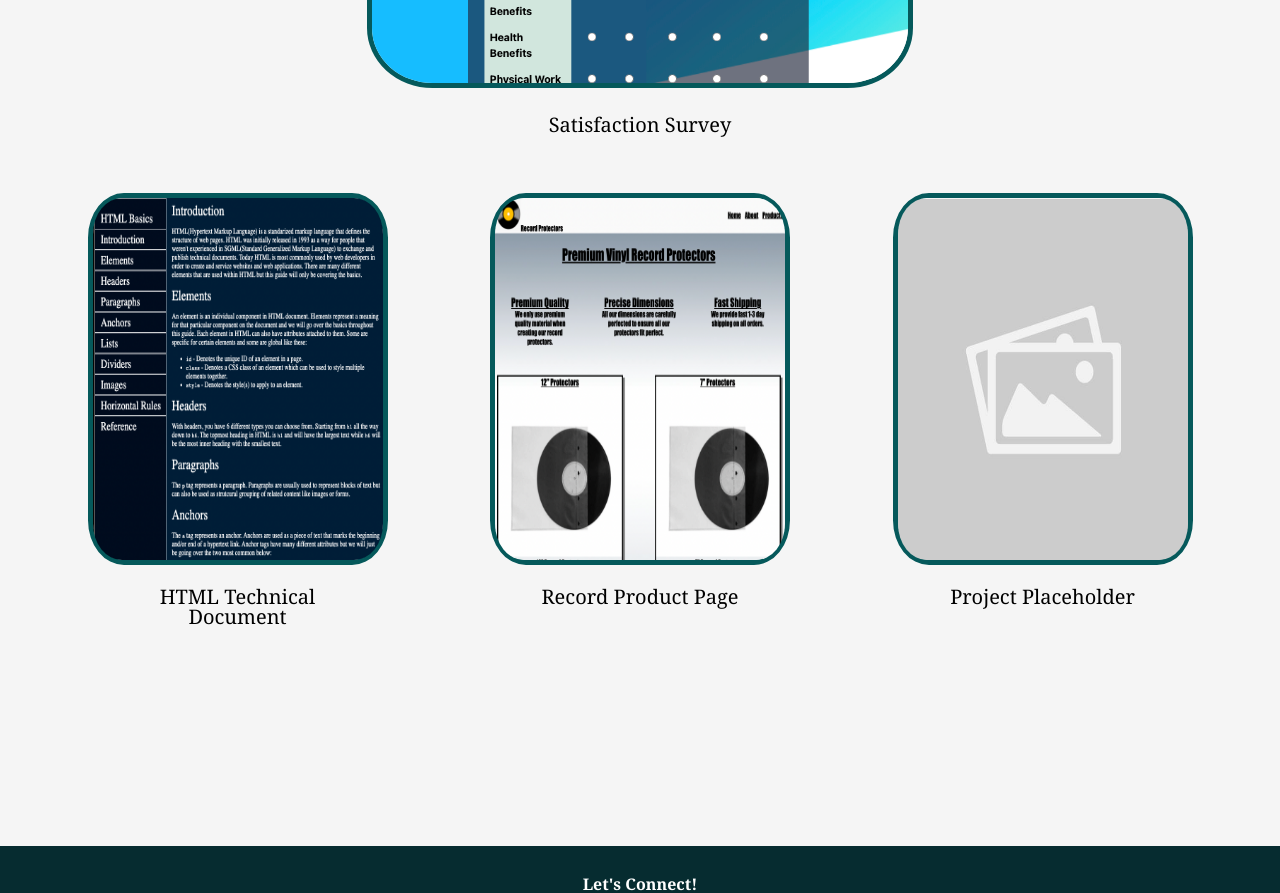
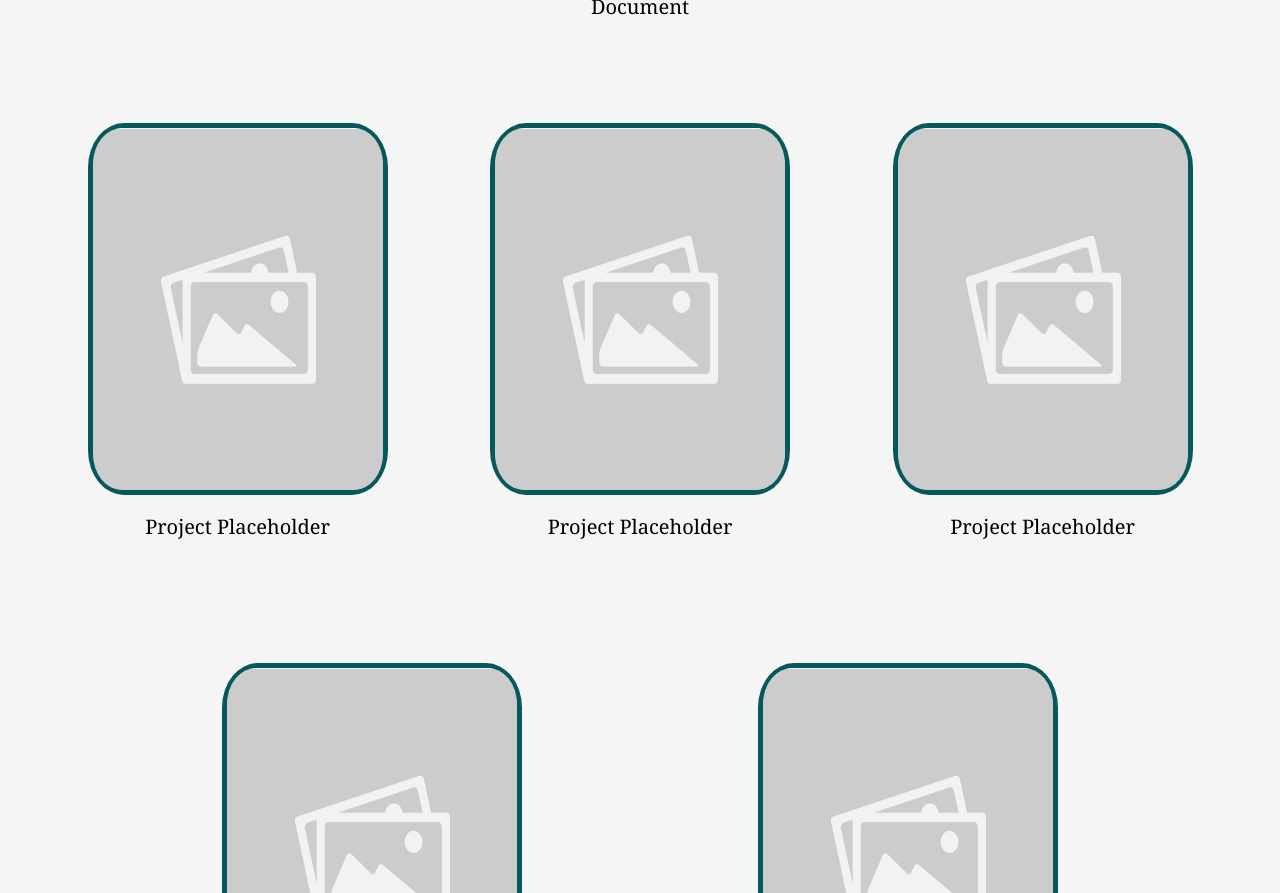
Before and after one commit to Doolittle28/professional-portfolio, a plain HTML site: page index.html in a window 1280 px wide. Shown: the part 1430-2323 px from the top of the page. Drawn offline with Linux system fonts and the light colour scheme.

Commit message:
updates to html and css

```diff
--- a/index.html
+++ b/index.html
@@ -20,6 +20,9 @@
                 <li id="nav-link"><a href="#intro">About</a></li>
                 <li id="nav-link"><a href="#projects">Projects</a></li>
                 <li id="nav-link"><a href="#contact">Contact</a></li>
+                <li id="nav-link"><a
+                        href="https://drive.google.com/file/d/1a-aoEqeF8p5s74BLm0vSZc1tuDmpIUOR/view?usp=sharing"
+                        target="_blank">Resume</a></li>
             </ul>
         </nav>
     </header>
@@ -39,8 +42,8 @@
         </div>
         <div class="about-me">
             <h2>About Me</h2>
-            <p>I am a web developer with a strong understanding of HTML and CSS while working on my knowledge of
-                JavaScript and Git version control.
+            <p>I am a web developer with a strong understanding of HTML and CSS as well as skills in Javascript,
+                Bootstrap, Web APIs, and Git version control.
                 I am a father, a lover of all things tech, a dream chaser, and occassionally a purveyor of knowledge. My
                 goal is to continuously grow as a developer and to constantly strive to do work I
                 believe in and am proud of.
@@ -49,17 +52,15 @@
     </section>
 
     <!--PROJECTS-->
-    <section id="projects">
-        <div class="project-main">
+    <section id="projects" class="projects">
+        <div class="project-card">
             <a href="https://codepen.io/doolittle28/pen/wvqgvJr" target="_blank">
-                <img class="project-image-main" src="./Assets/images/surveypage.jpg" alt="Survey Project" width="100%"
+                <img class="project-image" src="./Assets/images/surveypage.jpg" alt="Survey Project" width="100%"
                     height="100%">
                 <p class="project-title">Satisfaction Survey</p>
             </a>
         </div>
-    </section>
 
-    <section class="projects">
         <div class="project-card">
             <a href="https://codepen.io/doolittle28/pen/GRvVVjg" target="_blank">
                 <img class="project-image" src="./Assets/images/technicalpage.png" alt="Technical Project" width="100%"
@@ -72,6 +73,34 @@
                 <img class="project-image" src="./Assets/images/productpage.png" alt="Product Project" width="100%"
                     height="100%">
                 <p class="project-title">Record Product Page</p>
+            </a>
+        </div>
+
+        <div class="project-card">
+            <img class="project-image" src="./Assets/images/placeholder.jpeg" alt="Placeholder" width="100%"
+                height="100%">
+            <p class="project-title">Project Placeholder</p>
+            </a>
+        </div>
+
+        <div class="project-card">
+            <img class="project-image" src="./Assets/images/placeholder.jpeg" alt="Placeholder" width="100%"
+                height="100%">
+            <p class="project-title">Project Placeholder</p>
+            </a>
+        </div>
+
+        <div class="project-card">
+            <img class="project-image" src="./Assets/images/placeholder.jpeg" alt="Placeholder" width="100%"
+                height="100%">
+            <p class="project-title">Project Placeholder</p>
+            </a>
+        </div>
+
+        <div class="project-card">
+            <img class="project-image" src="./Assets/images/placeholder.jpeg" alt="Placeholder" width="100%"
+                height="100%">
+            <p class="project-title">Project Placeholder</p>
             </a>
         </div>
 
```
Also changed, not shown: Assets/style.css (+17 -9 lines), 3 other files.
